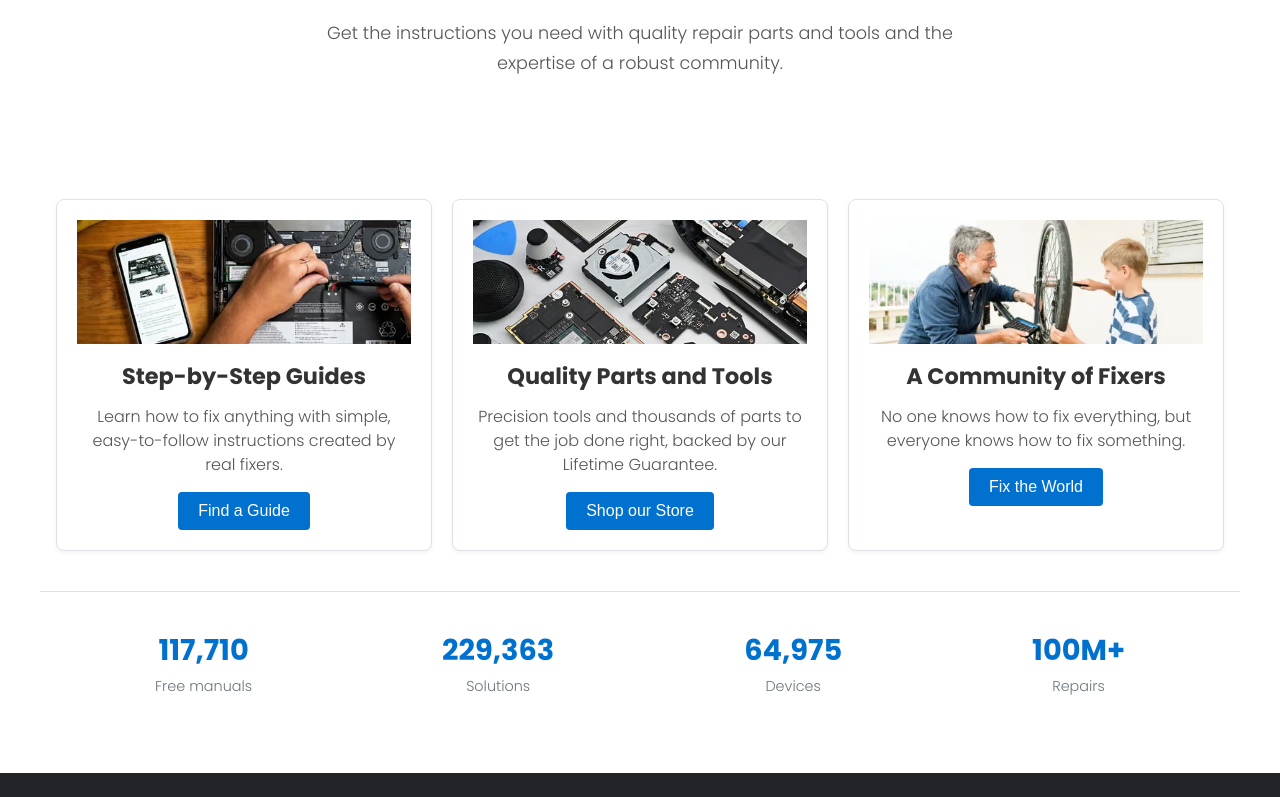
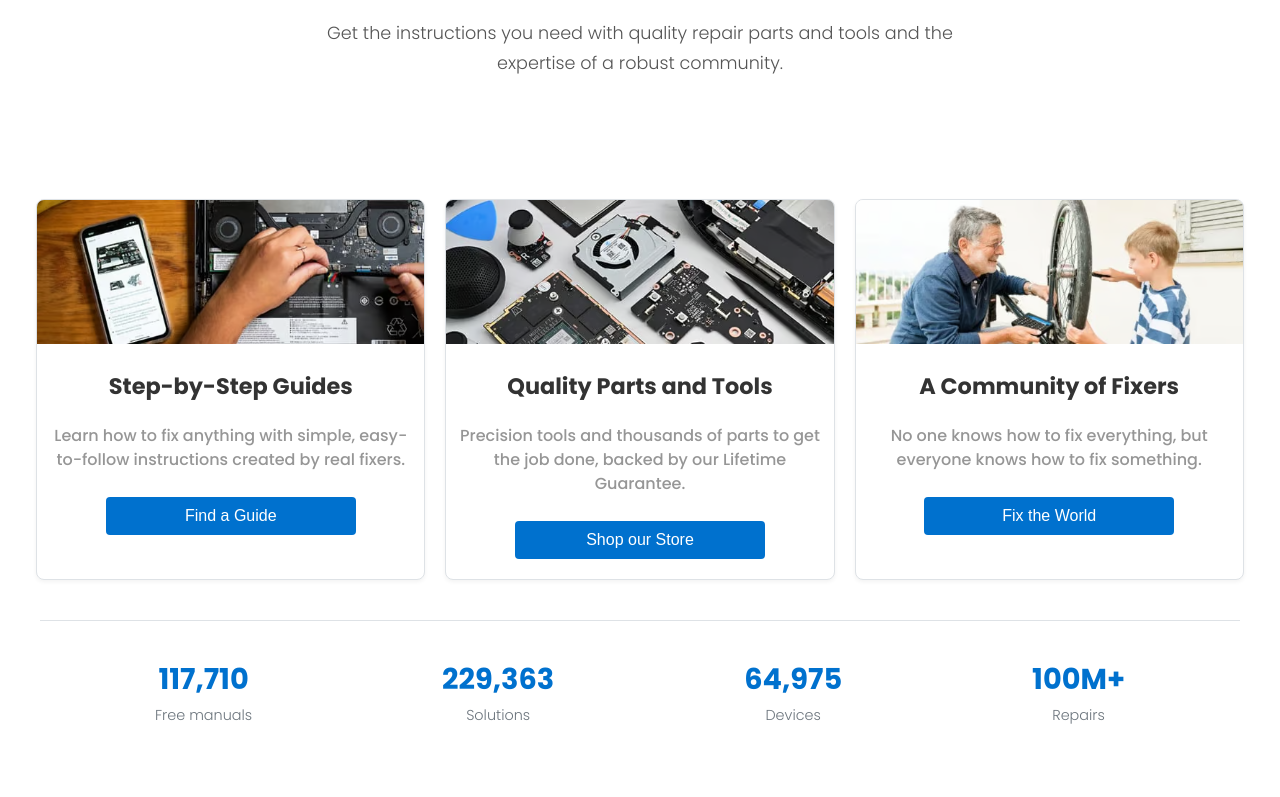
Before and after one commit to madhans13/iFixit-DevOps, a React (Vite) app: page / in a window 1280 px wide. Shown: the part 598-1395 px from the top of the page. Built offline with nearby package versions, Linux system fonts and the light colour scheme.

Commit message:
edited featured-cards

```diff
--- a/src/componentStyles/HomePage.css
+++ b/src/componentStyles/HomePage.css
@@ -314,7 +314,7 @@
   }
 
   .featured-cards-container {
-    max-width: 1200px;
+    max-width: 1300px;
     margin: 0 auto;
     display: flex;
     flex-wrap: wrap;
@@ -334,7 +334,6 @@
     display: flex;
     flex-direction: column;
     align-items: center;
-    padding: 20px;
     text-align: center;
   }
 
@@ -342,7 +341,7 @@
     max-width: 100%;
     height: auto;
     display: block;
-    margin-bottom: 15px;
+    margin-bottom: 25px;
   }
 
   .featured-card h3 {
@@ -352,10 +351,12 @@
   }
 
   .featured-card p {
-    color: #555;
+    color: #969696;
     font-size: 1em;
     line-height: 1.5;
-    margin-bottom: 15px;
+    margin-bottom: 25px;
+    margin: 10px 10px 25px 10px;
+    font-weight: 500;
   }
 
   .featured-button {
@@ -366,6 +367,8 @@
     font-size: 1em;
     border-radius: 4px;
     cursor: pointer;
+    width: 250px;
+    margin-bottom: 20px;
     transition: background-color 0.2s ease;
   }
 
--- a/src/components/HomePage.jsx
+++ b/src/components/HomePage.jsx
@@ -109,7 +109,7 @@ function HomePage() {
           <div className="featured-card">
             <img src={laptop} alt="Quality Parts and Tools" />
             <h3>Quality Parts and Tools</h3>
-            <p>Precision tools and thousands of parts to get the job done right, backed by our Lifetime Guarantee.</p>
+            <p>Precision tools and thousands of parts to get the job done, backed by our Lifetime Guarantee.</p>
             <button className="featured-button" onClick={() => navigate('/store')}>
               Shop our Store
             </button>
```
